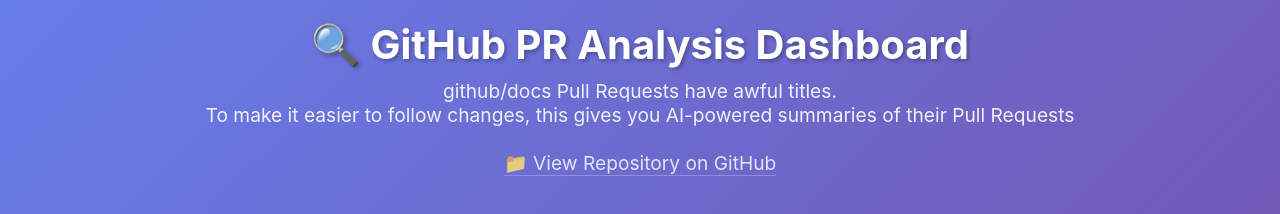
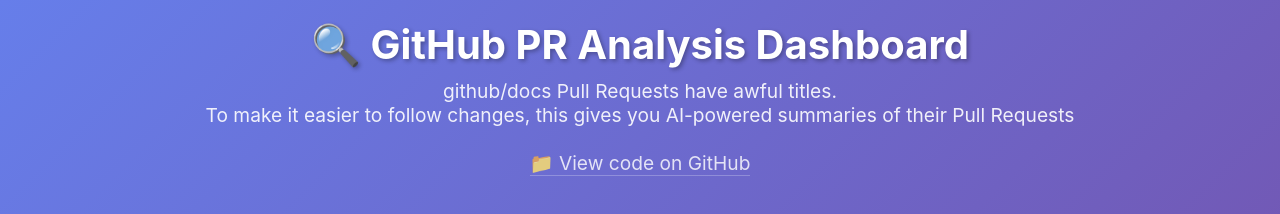
Before and after one commit to timmeinerzhagen/pr-summary, a React (Create React App) app in the folder app/: page / in a window 1280 px wide. Shown: the top 214 px of the page. Built offline with nearby package versions, Linux system fonts and the light colour scheme; no server answers.

Commit message:
view code on GitHub

```diff
--- a/app/public/index.html
+++ b/app/public/index.html
@@ -24,7 +24,7 @@
       work correctly both with client-side routing and a non-root public URL.
       Learn how to configure a non-root public URL by running `npm run build`.
     -->
-    <title>React App</title>
+    <title>GitHub PR Analysis</title>
   </head>
   <body>
     <noscript>You need to enable JavaScript to run this app.</noscript>
--- a/app/src/components/Header.tsx
+++ b/app/src/components/Header.tsx
@@ -21,7 +21,7 @@
             target="_blank"
             rel="noopener noreferrer"
           >
-            📁 View Repository on GitHub
+            📁 View code on GitHub
           </a>
         </p>
       </header>
```
